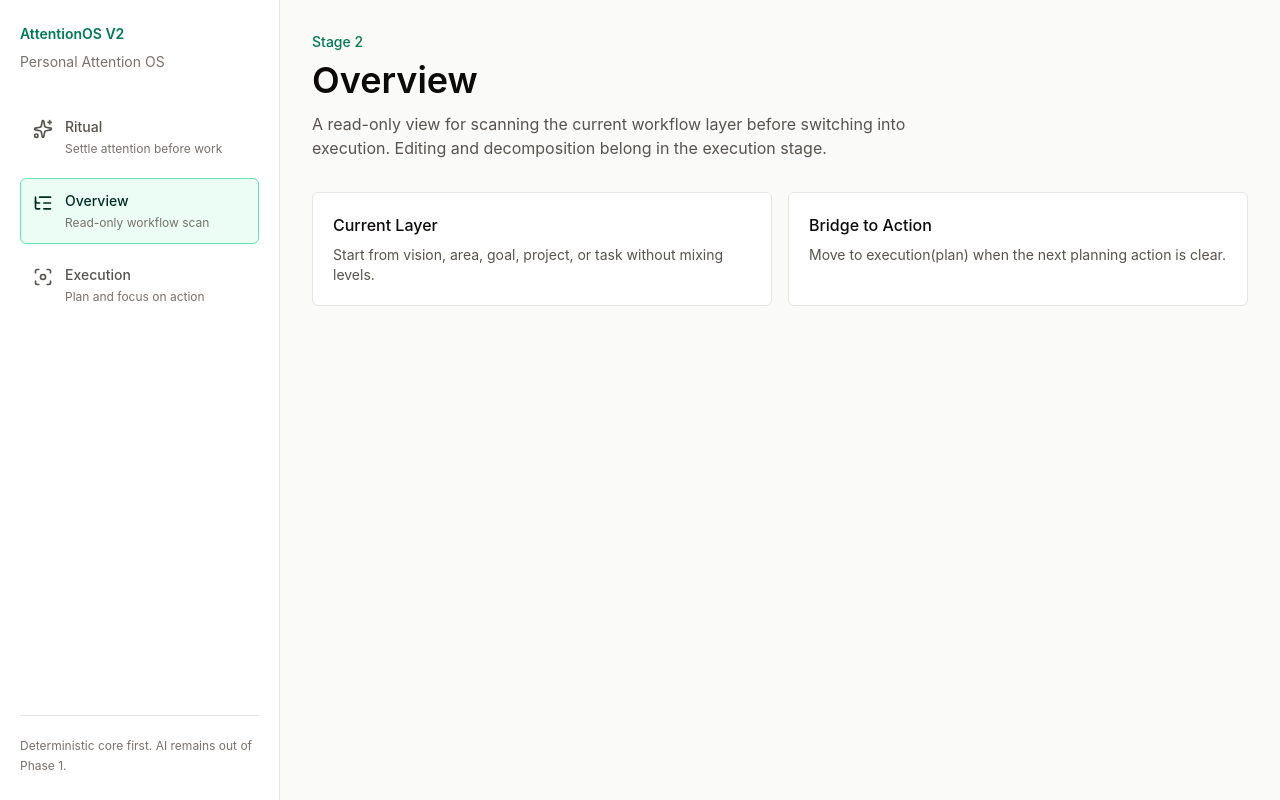
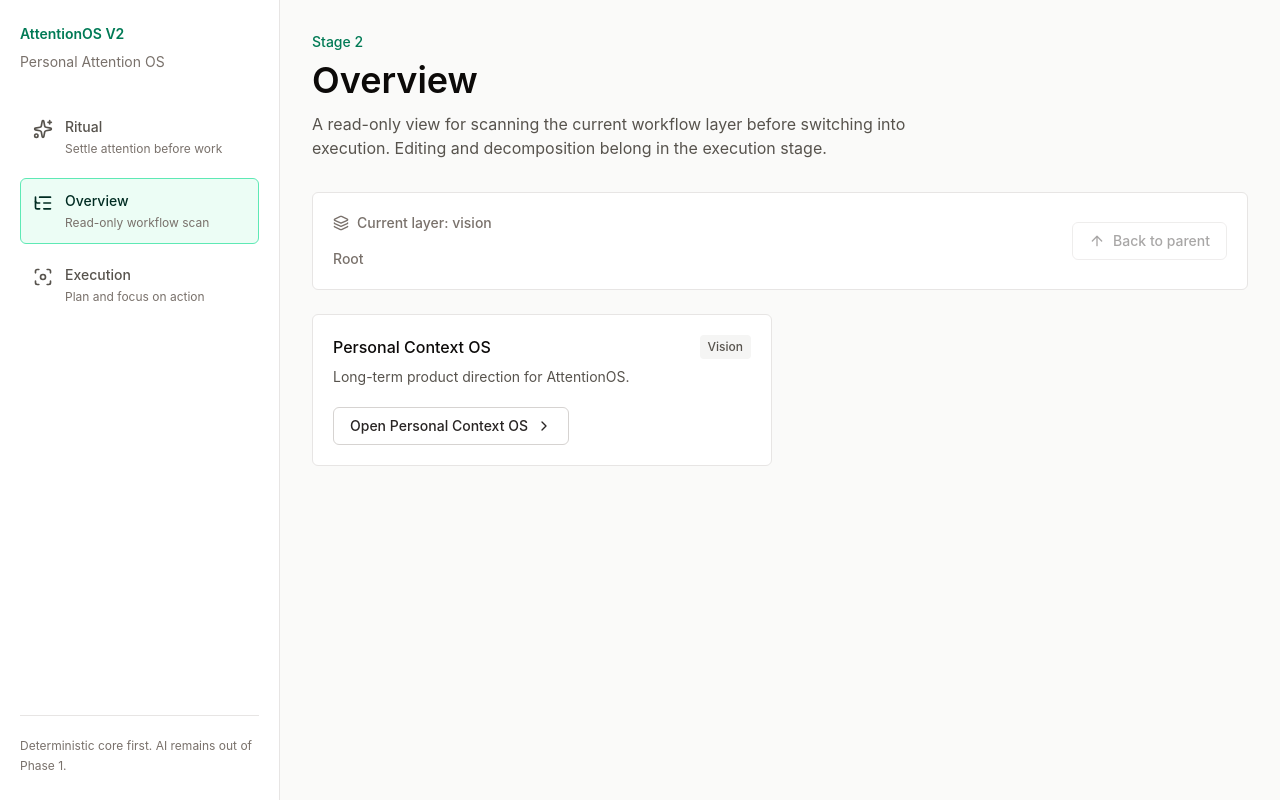
Before and after one commit to YannJY02/AttentionOS, a React (Vite) app in the folder apps/desktop/: page /overview in a window 1280 px wide. Built offline with nearby package versions, Linux system fonts and the light colour scheme.

Commit message:
feat(desktop): implement overview hierarchy

```diff
--- /dev/null
+++ b/apps/desktop/src/hooks/useHierarchyNav.ts
@@ -0,0 +1,67 @@
+import type { HierarchyLayer, V2Entity } from '@attentionos/core';
+import { hierarchyNavMachine } from '@attentionos/machines';
+import { useMachine } from '@xstate/react';
+import { useMemo } from 'react';
+import { findHierarchyEntity, listHierarchyEntities } from '../storage/hierarchy';
+
+interface HierarchyStore {
+  readonly findById: (id: string) => V2Entity | null;
+  readonly listByLayer: (layer: HierarchyLayer, parentId: string | null) => V2Entity[];
+}
+
+const hierarchyStore: HierarchyStore = {
+  findById: findHierarchyEntity,
+  listByLayer: listHierarchyEntities,
+};
+
+export interface HierarchyNavApi {
+  readonly breadcrumb: V2Entity[];
+  readonly canDrillUp: boolean;
+  readonly currentLayer: HierarchyLayer;
+  readonly drillDown: (entity: V2Entity) => void;
+  readonly drillUp: () => void;
+  readonly entities: V2Entity[];
+  readonly selectedEntityId: string | null;
+}
+
+export function useHierarchyNav(store: HierarchyStore = hierarchyStore): HierarchyNavApi {
+  const [snapshot, send] = useMachine(hierarchyNavMachine);
+  const currentLayer = snapshot.value as HierarchyLayer;
+  const selectedEntityId = snapshot.context.selectedEntityId;
+  const parentId = currentLayer === 'vision' ? null : selectedEntityId;
+
+  const entities = useMemo(
+    () => store.listByLayer(currentLayer, parentId),
+    [currentLayer, parentId, store],
+  );
+
+  const breadcrumb = useMemo(
+    () =>
+      snapshot.context.breadcrumb
+        .map((entityId) => store.findById(entityId))
+        .filter((entity): entity is V2Entity => entity !== null),
+    [snapshot.context.breadcrumb, store],
+  );
+
+  function drillDown(entity: V2Entity) {
+    if (currentLayer === 'task') {
+      return;
+    }
+
+    send({ type: 'DRILL_DOWN', entityId: entity.id });
+  }
+
+  function drillUp() {
+    send({ type: 'DRILL_UP' });
+  }
+
+  return {
+    breadcrumb,
+    canDrillUp: currentLayer !== 'vision',
+    currentLayer,
+    drillDown,
+    drillUp,
+    entities,
+    selectedEntityId,
+  };
+}
--- a/apps/desktop/src/pages/OverviewPage.tsx
+++ b/apps/desktop/src/pages/OverviewPage.tsx
@@ -1,4 +1,18 @@
+import type { V2Entity } from '@attentionos/core';
+import { ArrowUp, Layers3 } from 'lucide-react';
+import { useDailyFlow } from '../hooks/useDailyFlow';
+import { useHierarchyNav } from '../hooks/useHierarchyNav';
+import { EntityList } from './overview/EntityList';
+import { HierarchyBreadcrumb } from './overview/HierarchyBreadcrumb';
+
 export function OverviewPage() {
+  const dailyFlow = useDailyFlow();
+  const hierarchy = useHierarchyNav();
+
+  function startExecution(entity: V2Entity) {
+    dailyFlow.send({ type: 'START_EXECUTION', taskId: entity.id });
+  }
+
   return (
     <section className="mx-auto max-w-5xl">
       <div className="mb-8">
@@ -10,20 +24,36 @@ export function OverviewPage() {
         </p>
       </div>
 
-      <div className="grid gap-4 md:grid-cols-2">
-        <div className="rounded-md border border-stone-200 bg-white p-5">
-          <p className="font-medium text-stone-950">Current Layer</p>
-          <p className="mt-2 text-sm text-stone-600">
-            Start from vision, area, goal, project, or task without mixing levels.
-          </p>
-        </div>
-        <div className="rounded-md border border-stone-200 bg-white p-5">
-          <p className="font-medium text-stone-950">Bridge to Action</p>
-          <p className="mt-2 text-sm text-stone-600">
-            Move to execution(plan) when the next planning action is clear.
-          </p>
+      <div className="mb-6 rounded-md border border-stone-200 bg-white p-5">
+        <div className="flex flex-wrap items-center justify-between gap-4">
+          <div>
+            <p className="inline-flex items-center gap-2 font-medium text-sm text-stone-500">
+              <Layers3 aria-hidden="true" size={16} />
+              Current layer: {hierarchy.currentLayer}
+            </p>
+            <div className="mt-3">
+              <HierarchyBreadcrumb entities={hierarchy.breadcrumb} />
+            </div>
+          </div>
+
+          <button
+            className="inline-flex items-center gap-2 rounded-md border border-stone-300 px-4 py-2 font-medium text-sm text-stone-800 disabled:cursor-not-allowed disabled:opacity-40"
+            disabled={!hierarchy.canDrillUp}
+            onClick={hierarchy.drillUp}
+            type="button"
+          >
+            <ArrowUp aria-hidden="true" size={16} />
+            Back to parent
+          </button>
         </div>
       </div>
+
+      <EntityList
+        currentLayer={hierarchy.currentLayer}
+        entities={hierarchy.entities}
+        onOpen={hierarchy.drillDown}
+        onStartExecution={startExecution}
+      />
     </section>
   );
 }
--- /dev/null
+++ b/apps/desktop/src/pages/overview/EntityCard.tsx
@@ -0,0 +1,49 @@
+import type { HierarchyLayer, V2Entity } from '@attentionos/core';
+import { ChevronRight, Play } from 'lucide-react';
+
+interface EntityCardProps {
+  readonly currentLayer: HierarchyLayer;
+  readonly entity: V2Entity;
+  readonly onOpen: (entity: V2Entity) => void;
+  readonly onStartExecution: (entity: V2Entity) => void;
+}
+
+export function EntityCard({ currentLayer, entity, onOpen, onStartExecution }: EntityCardProps) {
+  const isTaskLayer = currentLayer === 'task';
+
+  return (
+    <article className="rounded-md border border-stone-200 bg-white p-5">
+      <div className="flex items-start justify-between gap-4">
+        <div>
+          <p className="font-medium text-stone-950">{entity.title}</p>
+          {entity.content ? <p className="mt-2 text-sm text-stone-600">{entity.content}</p> : null}
+        </div>
+        <span className="rounded-sm bg-stone-100 px-2 py-1 font-medium text-stone-600 text-xs capitalize">
+          {entity.hierarchyLayer}
+        </span>
+      </div>
+
+      <div className="mt-5">
+        {isTaskLayer ? (
+          <button
+            className="inline-flex items-center gap-2 rounded-md bg-stone-950 px-4 py-2 font-medium text-sm text-white"
+            onClick={() => onStartExecution(entity)}
+            type="button"
+          >
+            <Play aria-hidden="true" size={16} />
+            Start execution for {entity.title}
+          </button>
+        ) : (
+          <button
+            className="inline-flex items-center gap-2 rounded-md border border-stone-300 px-4 py-2 font-medium text-sm text-stone-800"
+            onClick={() => onOpen(entity)}
+            type="button"
+          >
+            Open {entity.title}
+            <ChevronRight aria-hidden="true" size={16} />
+          </button>
+        )}
+      </div>
+    </article>
+  );
+}
--- /dev/null
+++ b/apps/desktop/src/pages/overview/EntityList.tsx
@@ -0,0 +1,33 @@
+import type { HierarchyLayer, V2Entity } from '@attentionos/core';
+import { EntityCard } from './EntityCard';
+
+interface EntityListProps {
+  readonly currentLayer: HierarchyLayer;
+  readonly entities: readonly V2Entity[];
+  readonly onOpen: (entity: V2Entity) => void;
+  readonly onStartExecution: (entity: V2Entity) => void;
+}
+
+export function EntityList({ currentLayer, entities, onOpen, onStartExecution }: EntityListProps) {
+  if (entities.length === 0) {
+    return (
+      <div className="rounded-md border border-dashed border-stone-300 bg-white p-6 text-sm text-stone-600">
+        No entities in this layer.
+      </div>
+    );
+  }
+
+  return (
+    <div className="grid gap-4 md:grid-cols-2">
+      {entities.map((entity) => (
+        <EntityCard
+          currentLayer={currentLayer}
+          entity={entity}
+          key={entity.id}
+          onOpen={onOpen}
+          onStartExecution={onStartExecution}
+        />
+      ))}
+    </div>
+  );
+}
--- /dev/null
+++ b/apps/desktop/src/pages/overview/HierarchyBreadcrumb.tsx
@@ -0,0 +1,20 @@
+import type { V2Entity } from '@attentionos/core';
+import { ChevronRight } from 'lucide-react';
+
+interface HierarchyBreadcrumbProps {
+  readonly entities: readonly V2Entity[];
+}
+
+export function HierarchyBreadcrumb({ entities }: HierarchyBreadcrumbProps) {
+  return (
+    <nav aria-label="Hierarchy breadcrumb" className="flex flex-wrap items-center gap-2 text-sm">
+      <span className="font-medium text-stone-500">Root</span>
+      {entities.map((entity) => (
+        <span className="inline-flex items-center gap-2" key={entity.id}>
+          <ChevronRight aria-hidden="true" className="text-stone-400" size={14} />
+          <span className="font-medium text-stone-800">{entity.title}</span>
+        </span>
+      ))}
+    </nav>
+  );
+}
--- /dev/null
+++ b/apps/desktop/src/storage/hierarchy.ts
@@ -0,0 +1,117 @@
+import type { HierarchyLayer, V2Entity } from '@attentionos/core';
+
+export const HIERARCHY_STORAGE_KEY = 'attentionos.hierarchy.v1';
+
+const CREATED_AT = '2026-03-24T00:00:00.000Z';
+
+export const DEFAULT_HIERARCHY_ENTITIES: readonly V2Entity[] = [
+  {
+    id: 'vision-personal-context-os',
+    entityType: 'task',
+    hierarchyLayer: 'vision',
+    title: 'Personal Context OS',
+    content: 'Long-term product direction for AttentionOS.',
+    status: 'active',
+    properties: {},
+    workflowStage: 'overview',
+    createdAt: CREATED_AT,
+    updatedAt: CREATED_AT,
+  },
+  {
+    id: 'area-product-development',
+    entityType: 'task',
+    hierarchyLayer: 'area',
+    title: 'Product development',
+    content: 'Build the deterministic core before AI expansion.',
+    status: 'active',
+    properties: {},
+    workflowStage: 'overview',
+    parentId: 'vision-personal-context-os',
+    createdAt: CREATED_AT,
+    updatedAt: CREATED_AT,
+  },
+  {
+    id: 'goal-phase-1-deterministic-core',
+    entityType: 'task',
+    hierarchyLayer: 'goal',
+    title: 'Phase 1 deterministic core',
+    content: 'Make ritual, overview, and execution usable without AI.',
+    status: 'active',
+    properties: {},
+    workflowStage: 'overview',
+    parentId: 'area-product-development',
+    createdAt: CREATED_AT,
+    updatedAt: CREATED_AT,
+  },
+  {
+    id: 'project-desktop-workflow-scaffold',
+    entityType: 'task',
+    hierarchyLayer: 'project',
+    title: 'Desktop workflow scaffold',
+    content: 'Wire the desktop shell to the workflow state machines.',
+    status: 'active',
+    properties: {},
+    workflowStage: 'overview',
+    parentId: 'goal-phase-1-deterministic-core',
+    createdAt: CREATED_AT,
+    updatedAt: CREATED_AT,
+  },
+  {
+    id: 'task-wire-overview',
+    entityType: 'task',
+    hierarchyLayer: 'task',
+    title: 'Wire overview',
+    content: 'Connect hierarchy navigation to the Overview stage.',
+    status: 'active',
+    properties: {
+      estimatedMinutes: 25,
+    },
+    workflowStage: 'overview',
+    parentId: 'project-desktop-workflow-scaffold',
+    createdAt: CREATED_AT,
+    updatedAt: CREATED_AT,
+  },
+];
+
+function parseEntities(raw: string | null): V2Entity[] | null {
+  if (!raw) {
+    return null;
+  }
+
+  try {
+    const parsed = JSON.parse(raw);
+    return Array.isArray(parsed) ? parsed : null;
+  } catch {
+    return null;
+  }
+}
+
+export function readHierarchyEntities(): V2Entity[] {
+  const parsed = parseEntities(localStorage.getItem(HIERARCHY_STORAGE_KEY));
+
+  if (parsed) {
+    return parsed;
+  }
+
+  const defaults = [...DEFAULT_HIERARCHY_ENTITIES];
+  localStorage.setItem(HIERARCHY_STORAGE_KEY, JSON.stringify(defaults));
+  return defaults;
+}
+
+export function findHierarchyEntity(id: string): V2Entity | null {
+  return readHierarchyEntities().find((entity) => entity.id === id) ?? null;
+}
+
+export function listHierarchyEntities(layer: HierarchyLayer, parentId: string | null): V2Entity[] {
+  return readHierarchyEntities().filter((entity) => {
+    if (entity.hierarchyLayer !== layer) {
+      return false;
+    }
+
+    if (layer === 'vision') {
+      return !entity.parentId;
+    }
+
+    return entity.parentId === parentId;
+  });
+}
```
